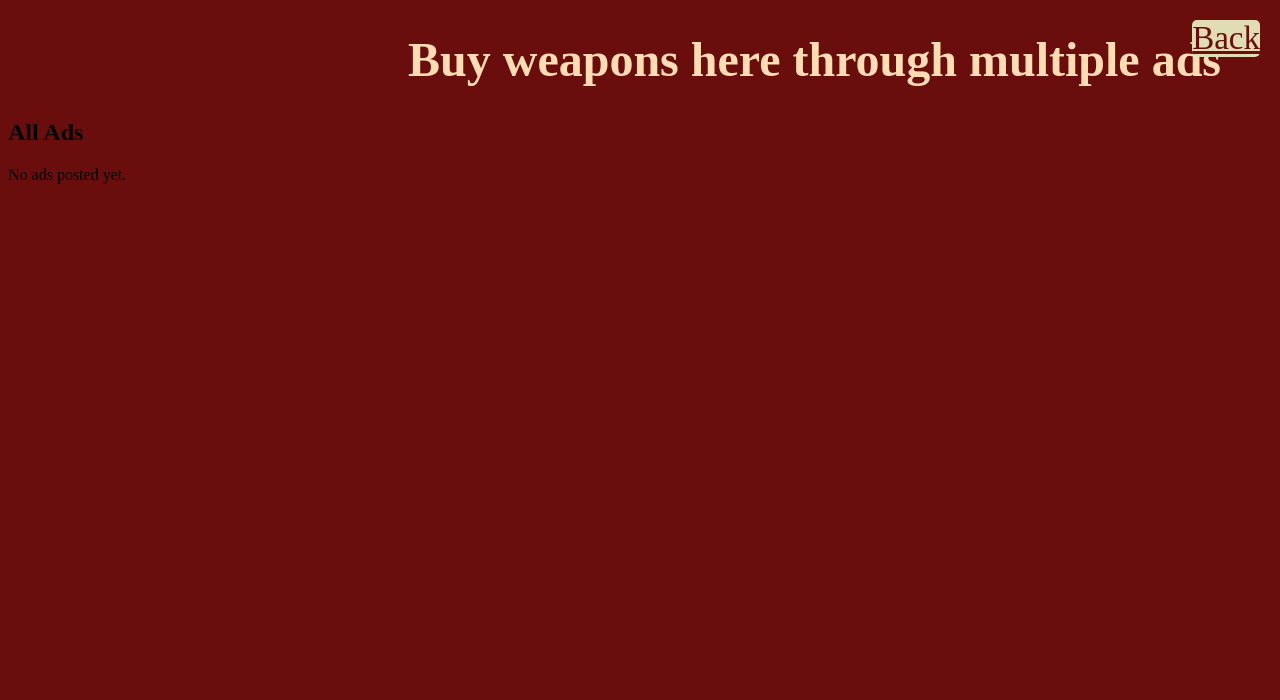
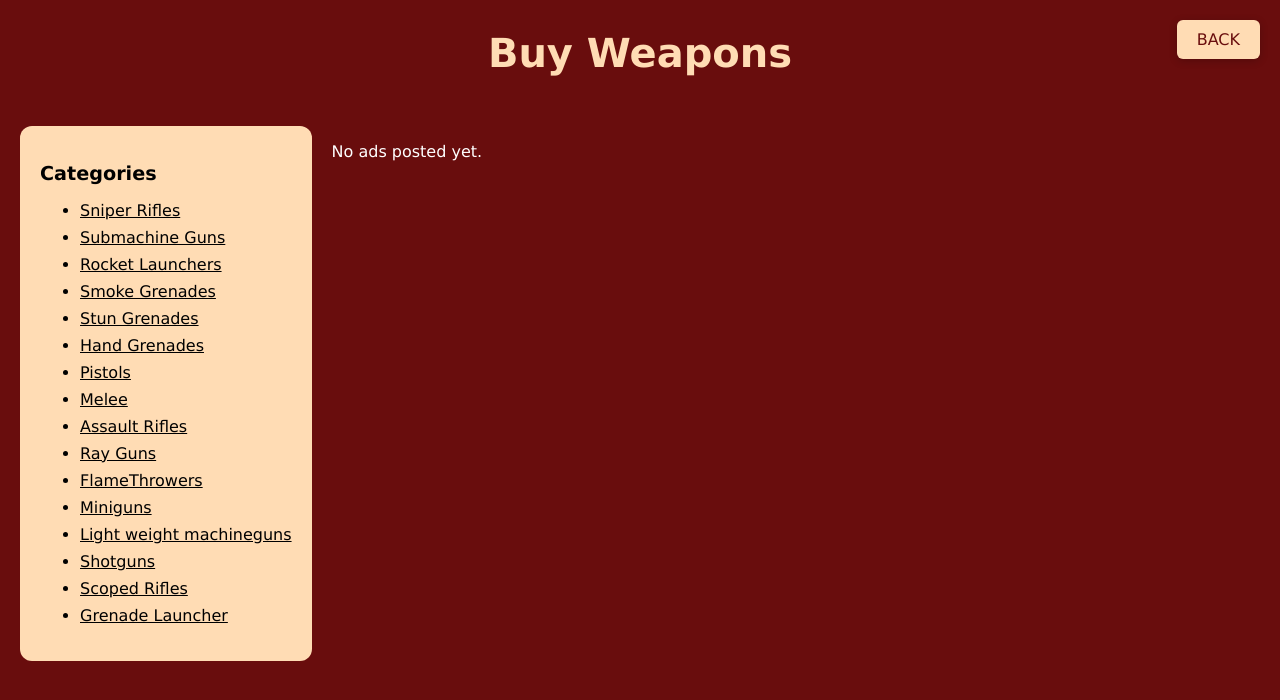
Before and after one commit to SaadIrfan3/WeaponZ, a Django app: template core/templates/core/buy.html in a window 1280 px wide. Shown: the top 700 px of the page. Run offline with Django 5.2, Linux system fonts and the light colour scheme; the template is opened without the code that fills it, so the values that code supplies are empty.

Commit message:
ui is better now

```diff
--- a/core/templates/core/buy.html
+++ b/core/templates/core/buy.html
@@ -1,74 +1,176 @@
 {% load static %}
-
 <!DOCTYPE html>
-
 <html>
 <head>
     <title>Buy</title>
-    </head>
     <style>
-        body {background-color:rgb(105, 13, 13)}
-        h1{
-            color:rgb(255, 220, 180);
-            padding-left:400px;
-            font-style: verdana;
-            font-size: 300%;
+        body {
+            font-family: Verdana, sans-serif;
+            background: rgb(105,13,13);
+            margin: 0;
+            color: #fff;
         }
-        .top-right-button{
+
+        h1 {
+            color: rgb(255,220,180);
+            text-align: center;
+            margin: 30px 0;
+            font-size: 2.5rem;
+        }
+
+        .top-right-button {
+            background-color: rgb(255, 220, 180);
             position: fixed;
             top: 20px;
             right: 20px;
-            font-size: 33px;
-            background-color: rgb(225,220,180);
-            color:rgb(105,13,13);
-            border-radius:5px;
+            padding: 10px 20px;
+            font-size: 1rem;
+            color: rgb(105, 13, 13);
+            text-decoration: none;
+            border-radius: 6px;
+            box-shadow: 0 2px 8px rgba(0,0,0,0.2);
+            transition: 0.3s;
+        }
 
+        .top-right-button:hover {
+            background-color: rgb(250, 200, 140);
+        }
+
+        .coins {
+            position: fixed;
+            top: 20px;
+            left: 20px;
+            background: rgb(250, 200, 140);
+            padding: 10px 20px;
+            border-radius: 10px;
+            font-weight: bold;
+            font-size: 18px;
+            color: black;
+        }
+
+        .container {
+            display: flex;
+            gap: 20px;
+            padding: 20px;
+        }
+
+        .categories {
+            background: rgb(255, 220, 180);
+            padding: 20px;
+            border-radius: 12px;
+            min-width: 200px;
+            color: black;
+        }
+
+        .categories h2 {
+            font-size: 1.2rem;
+            margin-bottom: 10px;
+        }
+
+        .categories li {
+            margin: 8px 0;
+            text-decoration:underline;
+        }
+
+        .ads {
+            flex: 1;
+            display: grid;
+            grid-template-columns: repeat(auto-fill, minmax(250px, 1fr));
+            gap: 20px;
+        }
+
+        .ad-card {
+            background: rgb(255, 220, 180);
+            color: black;
+            padding: 20px;
+            border-radius: 12px;
+            box-shadow: 0 4px 15px rgba(0,0,0,0.2);
+            display: flex;
+            flex-direction: column;
+            align-items: center;
+            text-align: center;
+        }
+
+        .ad-card img {
+            max-width: 150px;
+            border-radius: 8px;
+            margin-bottom: 10px;
+        }
+
+        .buy-btn {
+            background-color: #8B0000;
+            color: white;
+            padding: 8px 15px;
+            border-radius: 5px;
+            border: none;
+            cursor: pointer;
+            transition: 0.3s;
+        }
+
+        .buy-btn:hover {
+            background-color: #A52A2A;
         }
     </style>
+</head>
 <body>
-        <h1>Buy weapons here through multiple ads</h1>
 
-        <a href="{% url 'shop' %}" class="btn btn-primary top-right-button">Back</a>
-
+    <a href="{% url 'shop' %}" class="top-right-button">BACK</a>
     {% if coins %}
-         <div style="position: fixed; top: 20px;  background: rgb(225,220,180); padding: 10px 20px; border-radius: 10px;
-         font-weight: bold; font-size: 18px; color: black;">
-         Coins: {{ coins }}
-        </div>
+        <div class="coins">Coins: {{ coins }}</div>
     {% endif %}
 
-        <h2>All Ads</h2>
+    <h1>Buy Weapons</h1>
+
+    <div class="container">
+        <!-- Sidebar -->
+        <div class="categories">
+            <h2>Categories</h2>
+            <ul>
+                <li>Sniper Rifles</li>
+                <li>Submachine Guns</li>
+                <li>Rocket Launchers</li>
+                <li>Smoke Grenades</li>
+                <li>Stun Grenades</li>
+                <li>Hand Grenades</li>
+                <li>Pistols</li>
+                <li>Melee</li>
+                <li>Assault Rifles</li>
+                <li>Ray Guns</li>
+                <li>FlameThrowers</li>
+                <li>Miniguns</li>
+                <li>Light weight machineguns</li>
+                <li>Shotguns</li>
+                <li>Scoped Rifles</li>
+                <li>Grenade Launcher</li>
+            </ul>
+        </div>
+
+        <!-- Ads -->
+        <div class="ads">
             {% for ad in ads %}
-        <div style="background: rgb(225,220,180); padding: 70px; border-radius: 40px; max-width:500px;margin-left:450px;margin-bottom:80px ">
-        <strong>{{ ad.weapon_name }}</strong> — {{ ad.price }} coins<br>
-        <em>{{ ad.description }}</em><br>
+                <div class="ad-card">
                     {% if ad.image %}
-        <img src="{{ ad.image.url }}" alt="{{ ad.weapon_name }}" style="max-width:200px;"><br>
+                        <img src="{{ ad.image.url }}" alt="{{ ad.weapon_name }}">
                     {% else %}
-        <img src="{% static 'WeaponZ/weapons-bg.jpg' %}" alt="{{ ad.weapon_name }}" style="max-width:200px;"><br>
+                        <img src="{% static 'WeaponZ/weapons-bg.jpg' %}" alt="{{ ad.weapon_name }}">
                     {% endif %}
-        Posted by {{ ad.user.username }} on {{ ad.posted_at }}<br>
-
-        <form method="POST" action = {% url 'buyweapons' %}>
+                    <strong>{{ ad.weapon_name }}</strong>
+                    <p>{{ ad.price }} coins</p>
+                    <em>{{ ad.description }}</em>
+                    <small>Posted by {{ ad.user.username }} on {{ ad.posted_at }}</small>
+                    <form method="POST" action="{% url 'buyweapons' %}">
                         {% csrf_token %}
                         <input type="hidden" name="weapon_name" value="{{ ad.weapon_name }}">
                         <input type="hidden" name="price" value="{{ ad.price }}">
                         <input type="hidden" name="description" value="{{ ad.description }}">
-        <button type="submit" style="background-color: rgb(105, 13, 13); color: white; padding: 8px 15px; border-radius: 5px;
-        border: none; cursor: pointer;">Buy</button>
+                        <button type="submit" class="buy-btn">Buy</button>
                     </form>
-
                 </div>
             {% empty %}
                 <p>No ads posted yet.</p>
             {% endfor %}
-
-        {% if ad.type == 'sell'%}
-         <form>method="POST" action = "{"url 'buyweapons'}</form>
-            {% csrf_token %}
-            <input type="hidden" name="ad_id" value="{{ ad.id }}">
-        {% endif %}
-        </form>
+        </div>
+    </div>
 
 </body>
 </html>
--- a/core/templates/core/signup.html
+++ b/core/templates/core/signup.html
@@ -92,7 +92,6 @@
         </div>
 
         <div class="mb-3">
-         <button type="Singup" class="btn btn-primary signup-button ">Sign up!</button>
-            <a href="{% url 'signup' %}" class="btn btn-primary top-right-button">Back</a>
+         <button type="Signup" class="btn btn-primary signup-button ">Sign up!</button>
+            <a href="{% url 'mainpage' %}" class="btn btn-primary top-right-button">Back</a>
     </body>
-"
```
Also changed, not shown: core/templates/core/sell.html (+85 -23 lines), db.sqlite3, media/WeaponZ/1_BfNOjjD.jpg (added), media/WeaponZ/3.jpg (added), media/WeaponZ/6.jpg (added), media/WeaponZ/7.jpg (added). Lines whose indentation alone changed are shown as unchanged.
